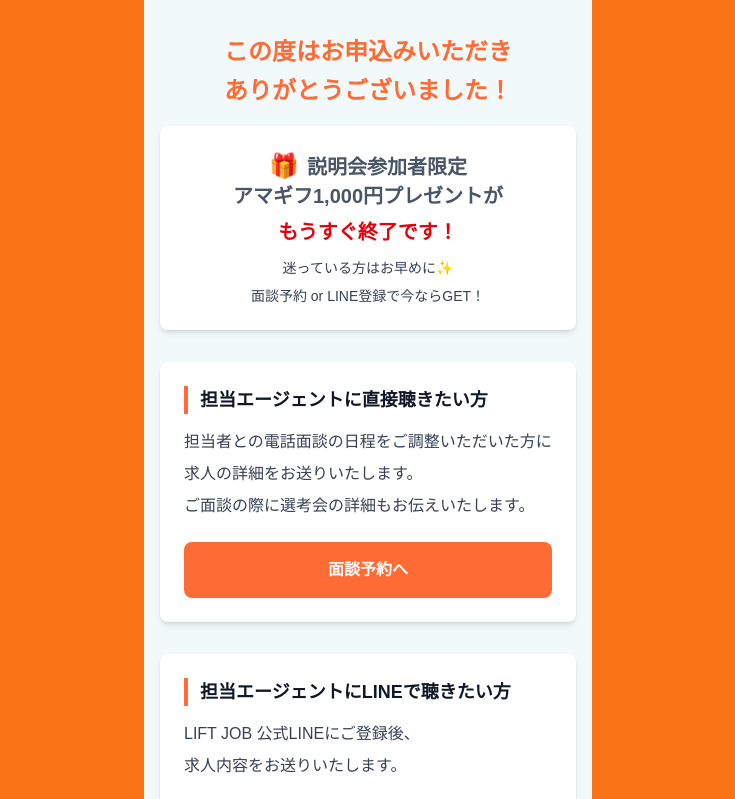
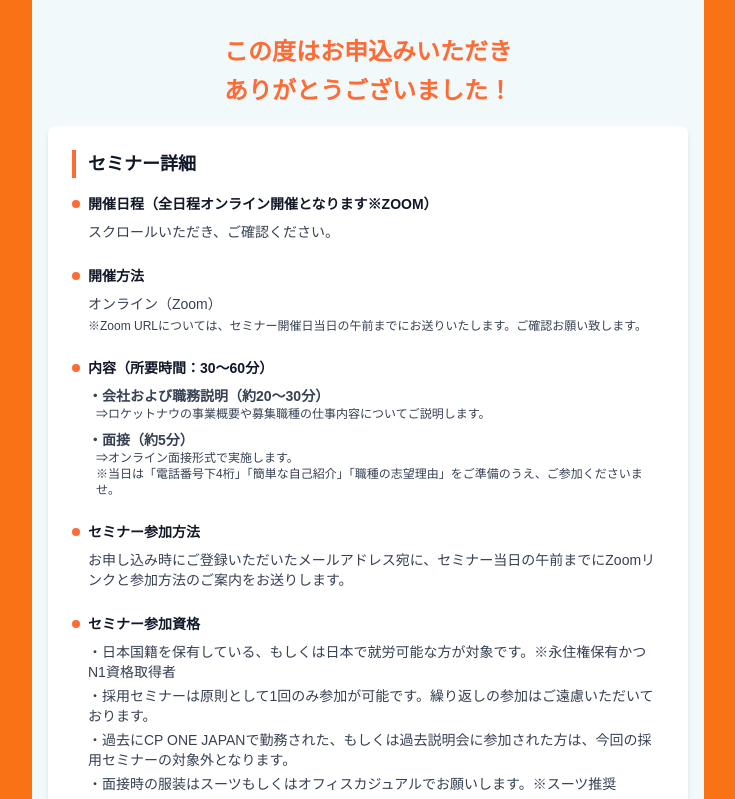
Before and after one commit to Kei5665/form_applicant, a Next.js app: page /coupang/applicants/new in a window 1280 px wide. Shown: the top 799 px of the page, without its empty margins (272-1007 px from the left). Built offline with nearby package versions, Linux system fonts and the light colour scheme.

Commit message:
Reorder Coupang thanks sections

```diff
--- a/src/app/coupang/applicants/new/page.tsx
+++ b/src/app/coupang/applicants/new/page.tsx
@@ -1,6 +1,8 @@
 'use client';
 
 import { useEffect } from "react";
+import CoupangSeminarDetails from '@/app/components/coupang-form/components/CoupangSeminarDetails';
+import CoupangJobListing from '@/app/components/coupang-form/components/CoupangJobListing';
 
 declare global {
   interface Window {
@@ -19,7 +21,7 @@ export default function CoupangApplicationComplete() {
   }, []);
 
   return (
-    <div className="mx-auto max-w-md px-4 bg-[#f1f9fa] min-h-screen">
+    <div className="mx-auto max-w-2xl px-4 bg-[#f1f9fa] min-h-screen">
       {/* Header Section */}
       <div className="text-center pt-8 pb-4">
         <h1 className="text-2xl font-bold text-[#ff6b35] leading-relaxed">
@@ -27,23 +29,11 @@ export default function CoupangApplicationComplete() {
         </h1>
       </div>
 
-      {/* Gift Campaign Section */}
-      <div className="bg-white rounded-lg p-6 shadow-md mb-8">
-        <div className="text-center">
-          <p className="text-base mb-3">
-            <span className="text-2xl mr-2">🎁</span>
-            <span className="font-bold text-gray-600 text-xl">説明会参加者限定<br />アマギフ1,000円プレゼントが</span>
-            <br />
-            <p className="font-bold text-red-600 text-xl mt-2">もうすぐ終了です！</p>
-          </p>
-          <p className="text-sm text-gray-700 mb-2">
-            迷っている方はお早めに✨
-          </p>
-          <p className="text-sm text-gray-700">
-            面談予約 or LINE登録で今ならGET！
-          </p>
-        </div>
-      </div>
+      {/* セミナー詳細 */}
+      <CoupangSeminarDetails />
+
+      {/* 求人情報 */}
+      <CoupangJobListing />
 
       {/* Selection Process Section */}
       <div className="bg-white rounded-lg p-6 shadow-md mb-8">
```
